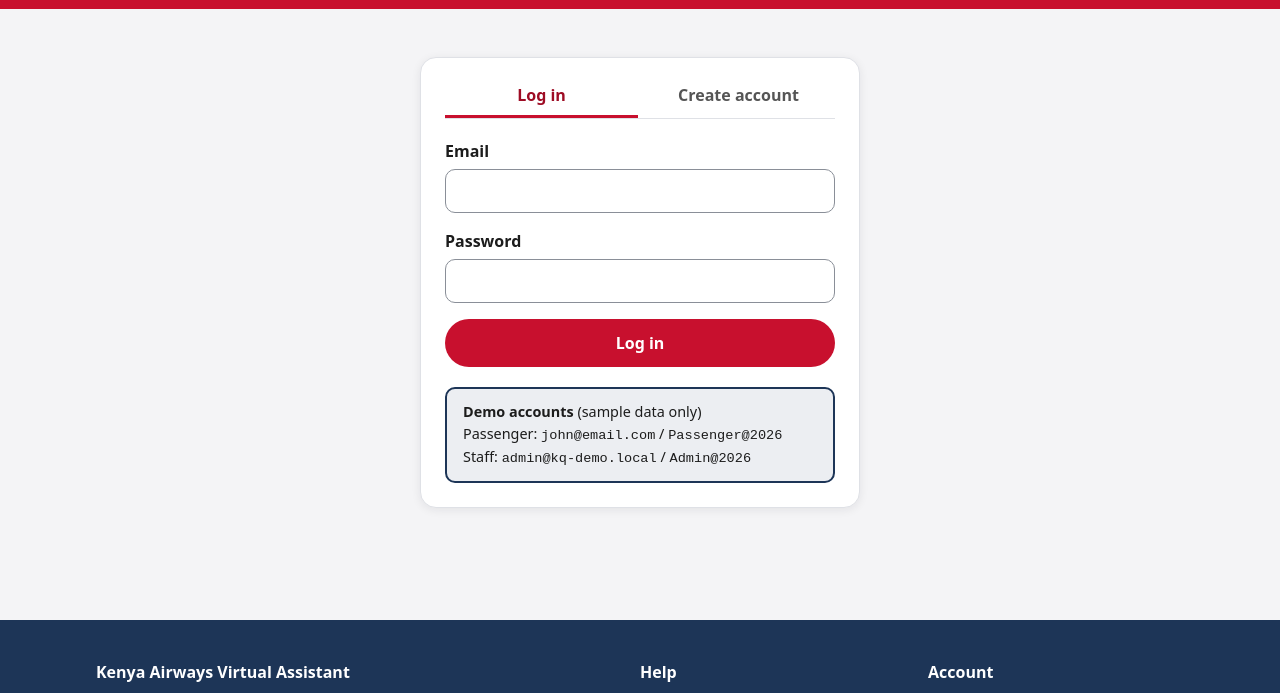
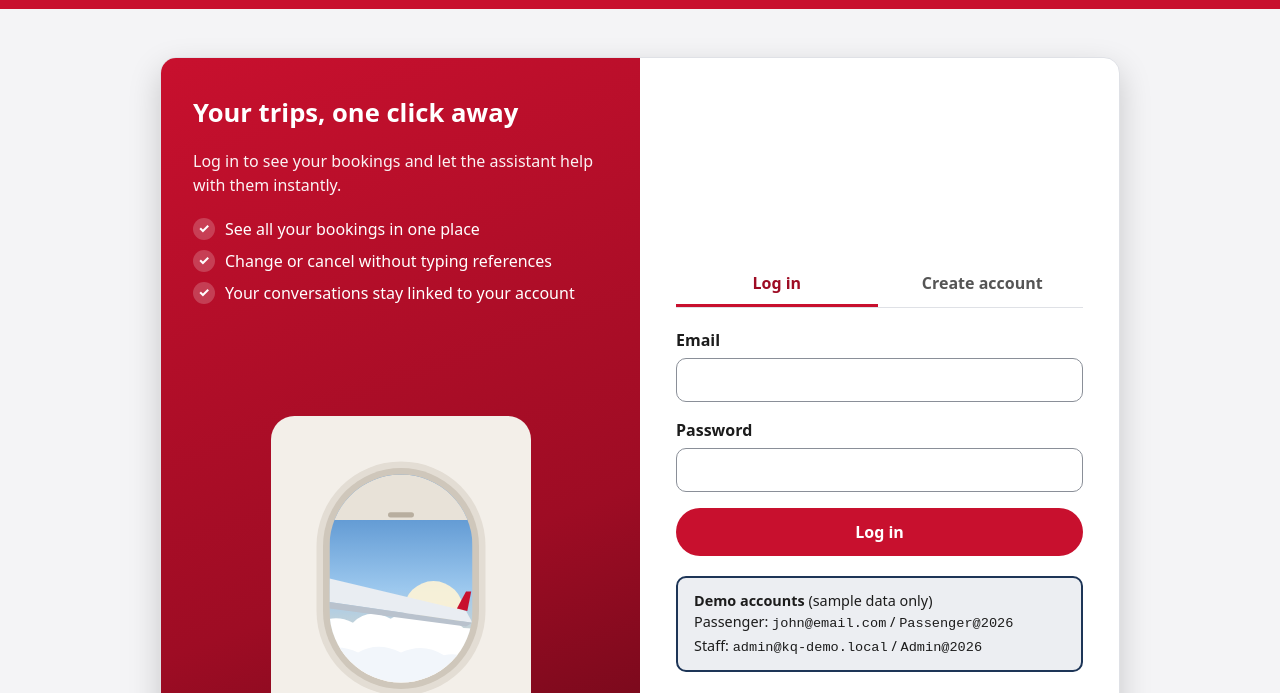
Before and after one commit to JoshuaBaraka24/airline-chatbot, a plain HTML site: page frontend/login.html in a window 1280 px wide. Shown: the part 59-752 px from the top of the page. Drawn offline with Linux system fonts and the light colour scheme; no server answers.

Commit message:
feat(frontend): split-screen login with account benefits and illustration

```diff
--- a/frontend/login.html
+++ b/frontend/login.html
@@ -4,6 +4,7 @@
   <meta charset="utf-8">
   <meta name="viewport" content="width=device-width, initial-scale=1">
   <title>Log in · Kenya Airways Virtual Assistant</title>
+  <link rel="icon" href="assets/favicon.svg" type="image/svg+xml">
   <link rel="stylesheet" href="site.css">
 </head>
 <body data-page="login">
@@ -11,6 +12,17 @@
   <div id="site-header"></div>
 
   <main id="main" class="auth">
+    <div class="auth__layout">
+    <aside class="auth__aside" aria-label="Why create an account">
+      <h2>Your trips, one click away</h2>
+      <p>Log in to see your bookings and let the assistant help with them instantly.</p>
+      <ul class="auth__perks">
+        <li>See all your bookings in one place</li>
+        <li>Change or cancel without typing references</li>
+        <li>Your conversations stay linked to your account</li>
+      </ul>
+      <img src="assets/illustrations/plane-window.svg" alt="" width="400" height="520">
+    </aside>
     <div class="card auth__card">
       <div class="tabs" role="tablist" aria-label="Account">
         <button type="button" class="tab" role="tab" id="tab-login" aria-controls="panel-login" aria-selected="true">Log in</button>
@@ -60,6 +72,7 @@
         </form>
       </section>
     </div>
+    </div>
   </main>
 
   <div id="site-footer"></div>
```
